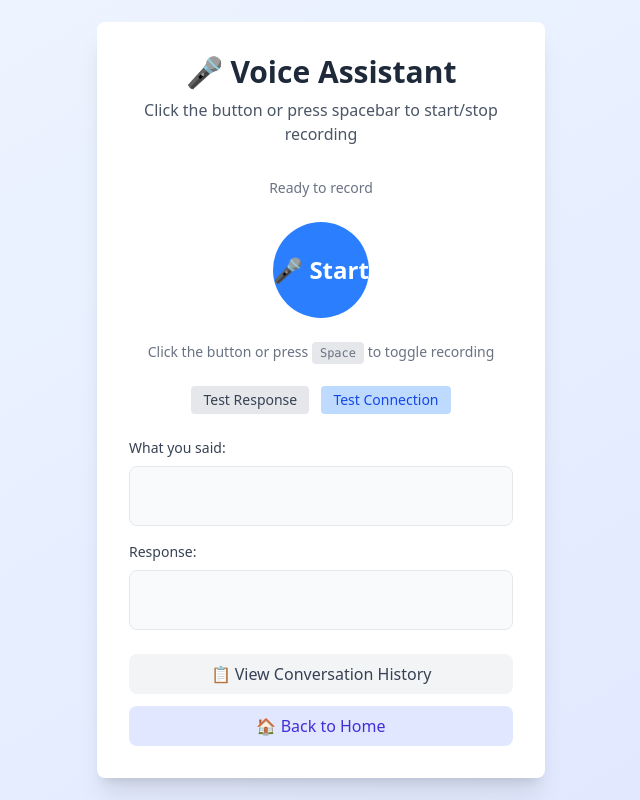
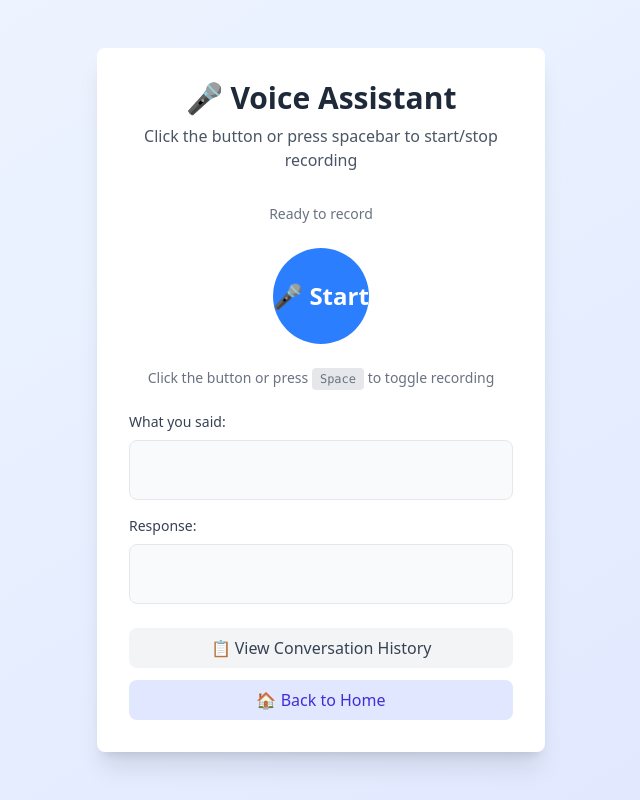
Before and after one commit to vincentli-vl/TH-2025, a Flask app: page /voice in a window 1280 px wide. Shown: the whole page, without its empty margins (319-959 px from the left). Run offline with Flask 3, Linux system fonts and the light colour scheme.

Commit message:
Update: clean files

```diff
--- a/app.py
+++ b/app.py
@@ -81,13 +81,6 @@ def loop():
 		scan("output0.png", cam0)
 		scan("output1.png", cam1)
 
-
-
-
-@app.route('/test')
-def test():
-    print("Test route accessed!")
-    return jsonify({'message': 'Flask app is running!'})
 
 @app.route('/voice')
 def voice():
--- a/templates/base.html
+++ b/templates/base.html
@@ -73,16 +73,12 @@
                         // Update the transcript
                         if (finalTranscript) {
                             this.transcript = finalTranscript;
-                            console.log('Final transcript:', this.transcript);
                         }
 
                         // Show both final and interim results
                         const displayText = this.transcript + interimTranscript;
                         this.updateTranscriptionDisplay(displayText);
 
-                        if (interimTranscript) {
-                            console.log('Interim transcript:', interimTranscript);
-                        }
                     };
 
                     this.recognition.onerror = (event) => {
@@ -225,11 +221,9 @@
                 }
 
                 // Send the final transcript to server
-                console.log('Final transcript to send:', this.transcript);
                 if (this.transcript.trim()) {
                     this.sendTranscriptionToServer(this.transcript);
                 } else {
-                    console.log('No transcript to send');
                     this.updateStatus('No speech detected');
                 }
             }
--- a/templates/voice.html
+++ b/templates/voice.html
@@ -35,22 +35,6 @@
             <p class="text-sm text-gray-500">
                 Click the button or press <kbd class="px-2 py-1 bg-gray-200 rounded text-xs">Space</kbd> to toggle recording
             </p>
-        </div>
-
-        <!-- Quick Test -->
-        <div class="text-center mb-6">
-            <button
-                onclick="testResponse()"
-                class="px-3 py-1 bg-gray-200 text-gray-700 rounded text-sm hover:bg-gray-300"
-            >
-                Test Response
-            </button>
-            <button
-                onclick="testConnection()"
-                class="px-3 py-1 bg-blue-200 text-blue-700 rounded text-sm hover:bg-blue-300 ml-2"
-            >
-                Test Connection
-            </button>
         </div>
 
         <!-- Text Input Fallback (hidden by default) -->
@@ -133,40 +117,6 @@
 </div>
 
 <script>
-    // Test basic connection
-    async function testConnection() {
-        try {
-            console.log('Testing connection...');
-            const response = await fetch('/test');
-            const data = await response.json();
-            console.log('Connection test result:', data);
-            alert('Connection working: ' + data.message);
-        } catch (error) {
-            console.error('Connection test failed:', error);
-            alert('Connection failed: ' + error.message);
-        }
-    }
-
-    // Quick test function
-    async function testResponse() {
-        try {
-            console.log('Testing response...');
-            const response = await fetch('/transcribe', {
-                method: 'POST',
-                headers: { 'Content-Type': 'application/json' },
-                body: JSON.stringify({ text: 'test' })
-            });
-            const data = await response.json();
-            console.log('Response test result:', data);
-            if (data.success) {
-                document.getElementById('response-display').textContent = data.response;
-            }
-        } catch (error) {
-            console.error('Test failed:', error);
-            alert('Test failed: ' + error.message);
-        }
-    }
-
     // Additional functionality for conversation history
     async function loadConversationHistory() {
         try {
```
Also changed, not shown: 1 other file.
